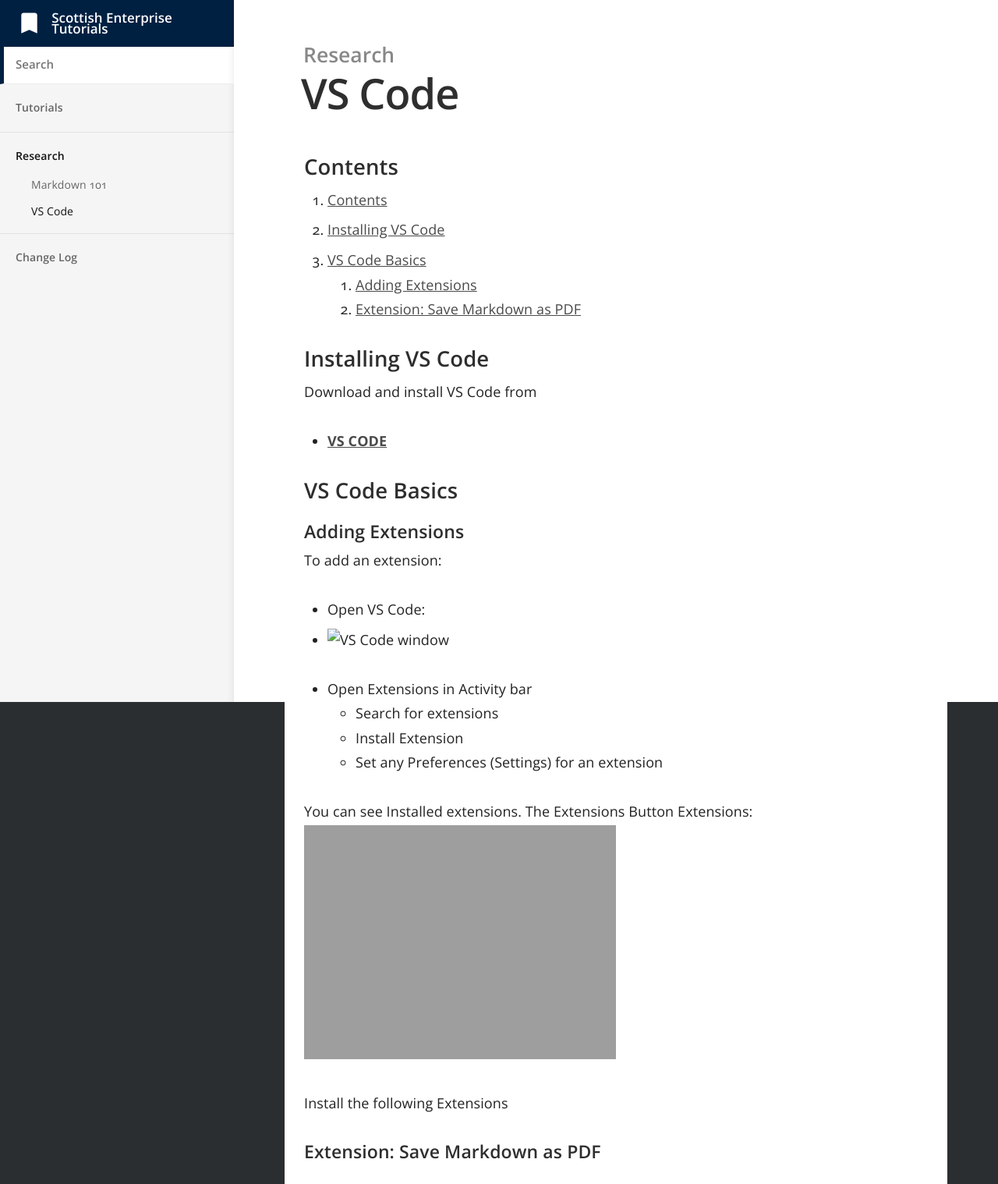
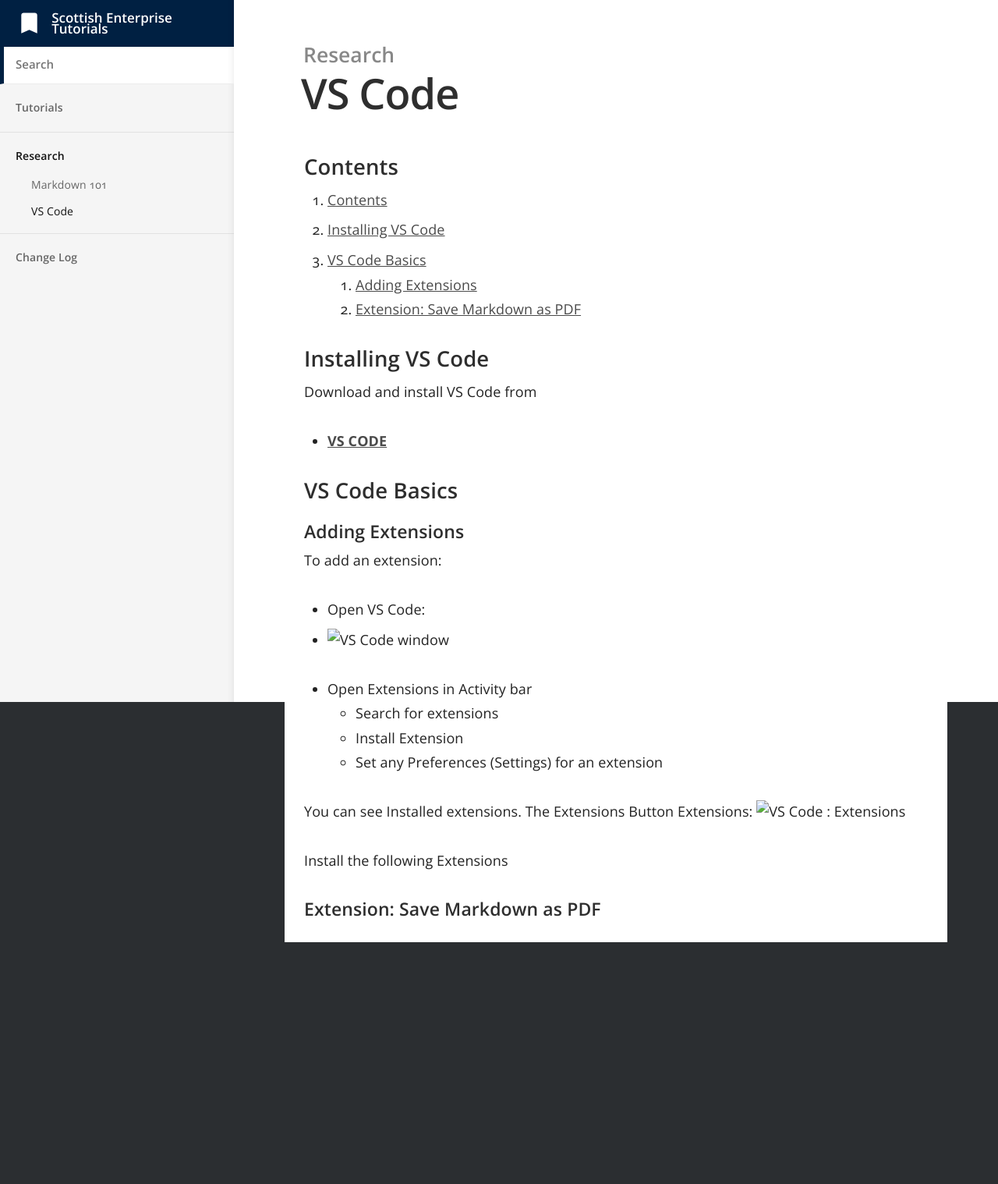
Before and after one commit to scotentSD/Tutorials, a Jekyll site: the page built from _docs/Content/VSCode.md, in a window 1280 px wide. Shown: the whole page at 78% size. Built offline with Jekyll 4.4.1, drawn with Linux system fonts in a browser that asks for light colours; after the commit the page ends 1208 px from its top, so only the background shows below that.

Commit message:
Update VSCode.md
mk

```diff
--- a/_docs/Content/VSCode.md
+++ b/_docs/Content/VSCode.md
@@ -37,7 +37,7 @@ To add an extension:
 
 You can see Installed extensions. The Extensions Button
 Extensions:
-![VS Code : Extensions](https://scotentsd.github.io/tutorials/images/installed.png | width=200)
+![VS Code : Extensions](https://scotentsd.github.io/tutorials/images/installed.png)
 
 Install the following Extensions
 
```
